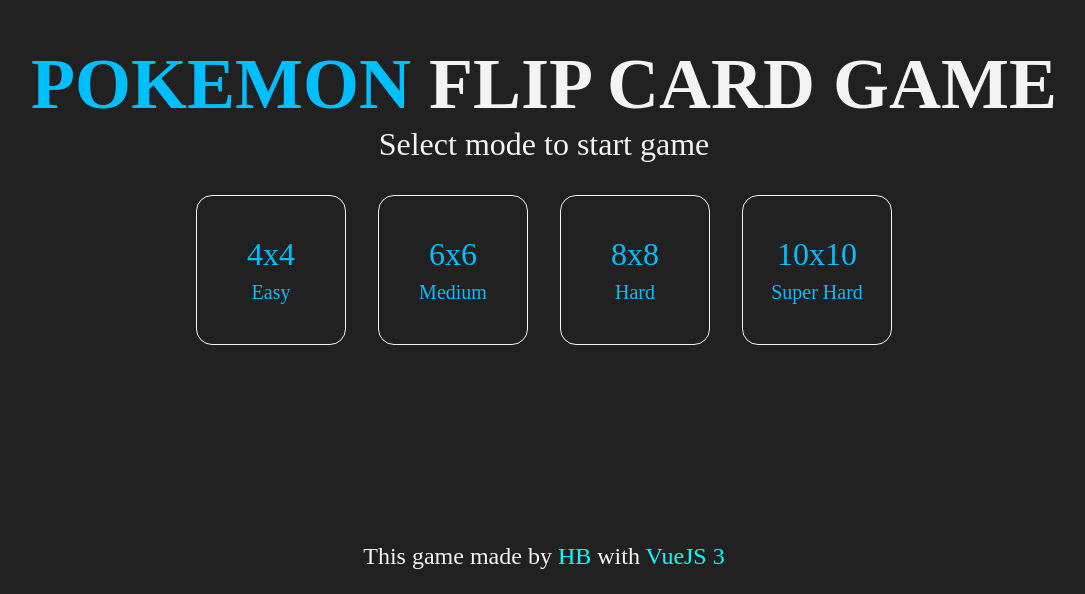
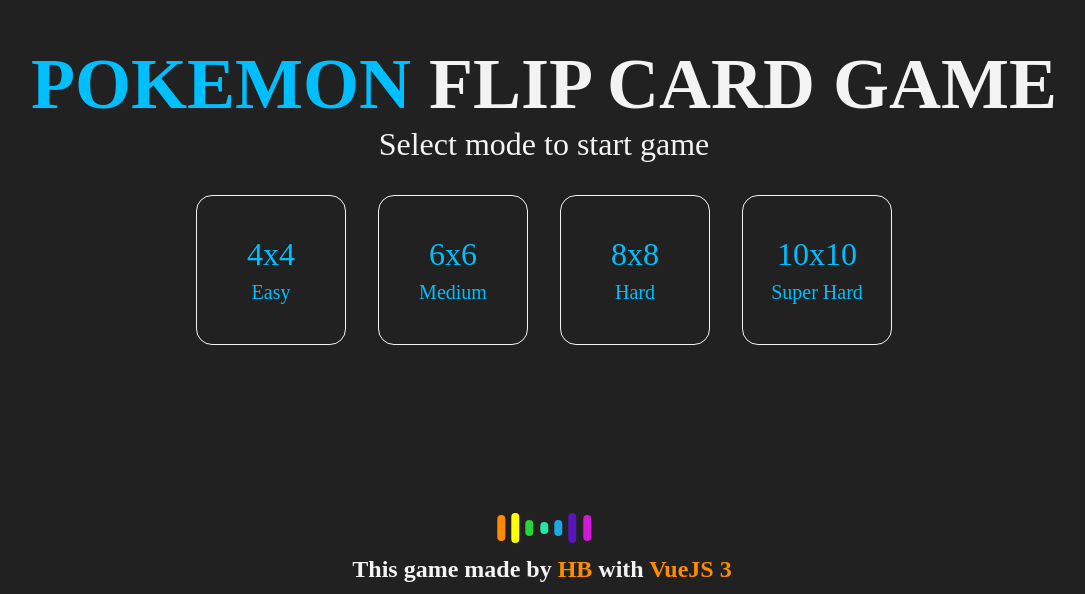
Before and after one commit to huybach02/pokemon-game-vuejs, a Vue app: page / in a window 1280 px wide. Shown: the part 206-800 px from the top of the page, without its empty margins (96-1181 px from the left). Built offline with nearby package versions, Linux system fonts and the light colour scheme; a web font is replaced by a local one.

Commit message:
update 3

```diff
--- a/src/components/CopyRight.vue
+++ b/src/components/CopyRight.vue
@@ -1,6 +1,19 @@
 <template>
     <div class="copyright">
-        <p>This game made by <span>HB</span> with <span>VueJS 3</span></p>
+        <div class="music-waves-2">
+            <span></span>
+            <span></span>
+            <span></span>
+            <span></span>
+            <span></span>
+            <span></span>
+            <span></span>
+        </div>
+        <div class="typed-animation">
+            <h1 class="typed-out">
+                <p>This game made by <span>HB</span> with <span>VueJS 3</span></p>
+            </h1>
+        </div>
     </div>
 </template>
 
@@ -15,10 +28,12 @@
     position: fixed;
     left: 50%;
     transform: translateX(-50%);
-    bottom: 1.5rem;
+    bottom: 0.2rem;
     color: var(--light);
     z-index: 3;
-    font-size: 1.5rem;
+    font-size: 2rem;
+    cursor: default;
+
 }
 
 .copyright a {
@@ -26,6 +41,169 @@
 }
 
 .copyright span {
-    color: cyan;
+    -webkit-animation: my 5s infinite;
+    -moz-animation: my 5s infinite;
+    -o-animation: my 5s infinite;
+    animation: my 5s infinite;
+}
+
+
+
+@-webkit-keyframes my {
+    0% {
+        color: darkorange;
+    }
+
+    50% {
+        color: hotpink;
+    }
+
+    100% {
+        color: darkturquoise;
+    }
+}
+
+@-moz-keyframes my {
+    0% {
+        color: darkorange;
+    }
+
+    50% {
+        color: hotpink;
+    }
+
+    100% {
+        color: darkturquoise;
+    }
+}
+
+@-o-keyframes my {
+    0% {
+        color: darkorange;
+    }
+
+    50% {
+        color: hotpink;
+    }
+
+    100% {
+        color: darkturquoise;
+    }
+}
+
+@keyframes my {
+    0% {
+        color: darkorange;
+    }
+
+    50% {
+        color: hotpink;
+    }
+
+    100% {
+        color: darkturquoise;
+    }
+}
+
+.music-waves-2 {
+    height: 35px;
+    display: flex;
+    justify-content: center;
+    align-items: center;
+}
+
+.music-waves-2>span {
+    display: block;
+    position: relative;
+    background: #000;
+    height: 100%;
+    width: 0.5rem;
+    border-radius: 1rem;
+    margin: 0 0.2rem;
+    animation: waves-2 1.2s linear infinite;
+}
+
+.music-waves-2>span:nth-child(1) {
+    animation-delay: 0s;
+    background: #ff8c00;
+}
+
+.music-waves-2>span:nth-child(2) {
+    animation-delay: 0.3s;
+    background: #ffff00;
+}
+
+.music-waves-2>span:nth-child(3) {
+    animation-delay: 0.6s;
+    background: #26d53a;
+}
+
+.music-waves-2>span:nth-child(4) {
+    animation-delay: 0.9s;
+    background: #26e6a3;
+}
+
+.music-waves-2>span:nth-child(5) {
+    animation-delay: 0.6s;
+    background: #1da8e2;
+}
+
+.music-waves-2>span:nth-child(6) {
+    animation-delay: 0.3s;
+    background: #5916ba;
+}
+
+.music-waves-2>span:nth-child(7) {
+    animation-delay: 0s;
+    background: #d418d9;
+}
+
+@keyframes waves-2 {
+    50% {
+        height: 20%;
+    }
+
+    100% {
+        height: 100%;
+    }
+}
+
+.typed-animation {
+    display: inline-block;
+}
+
+.typed-out {
+    overflow: hidden;
+    white-space: nowrap;
+    border-right: 0.25rem solid #fff;
+    font-size: 1.5rem;
+    font-weight: 700;
+    animation: typing 8s steps(40) infinite, blinking 1s infinite;
+    margin-top: 10px;
+}
+
+@keyframes typing {
+
+    0%,
+    100% {
+        width: 0;
+    }
+
+    50%,
+    90% {
+        width: 100%;
+    }
+}
+
+@keyframes blinking {
+
+    0%,
+    100% {
+        border-color: transparent;
+    }
+
+    50% {
+        border-color: #fff;
+    }
 }
 </style>
```
